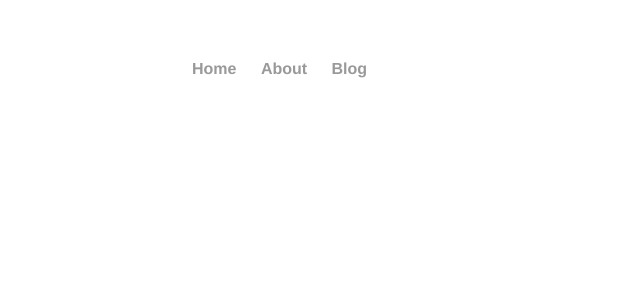
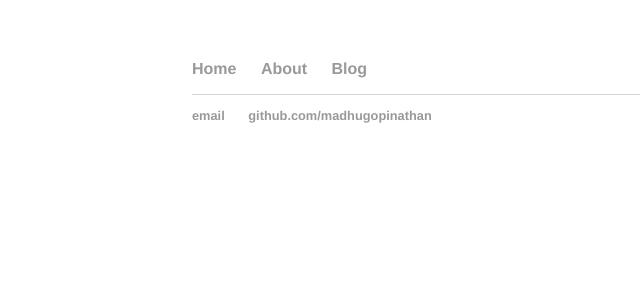
Before and after one commit to madhugopinathan/madhugopinathan.github.io, a Jekyll site: the page built from index.html, in a window 1280 px wide. Shown: the top 300 px of the page, without its empty margins (0-640 px from the left). Built offline with Jekyll 4.4.1, drawn with Linux system fonts in a browser that asks for light colours.

Commit message:
Update index.html

```diff
--- a/index.html
+++ b/index.html
@@ -1,16 +1,4 @@
-<!DOCTYPE html>
-<html>
-<head>
-  <title>Madhu Gopinathan's Blog</title>
-  <link rel="stylesheet" type="text/css" href="/css/main.css">
-</head>
-<body>
-  <nav>
-    <ul>
-      <li><a href="/">Home</a></li>
-      <li><a href="/about">About</a></li>
-      <li><a href="/blog">Blog</a></li>
-    </ul>
-  </nav>
-</body>
-</html>
+---
+layout: default
+title: Madhu Gopinathan
+---
```
